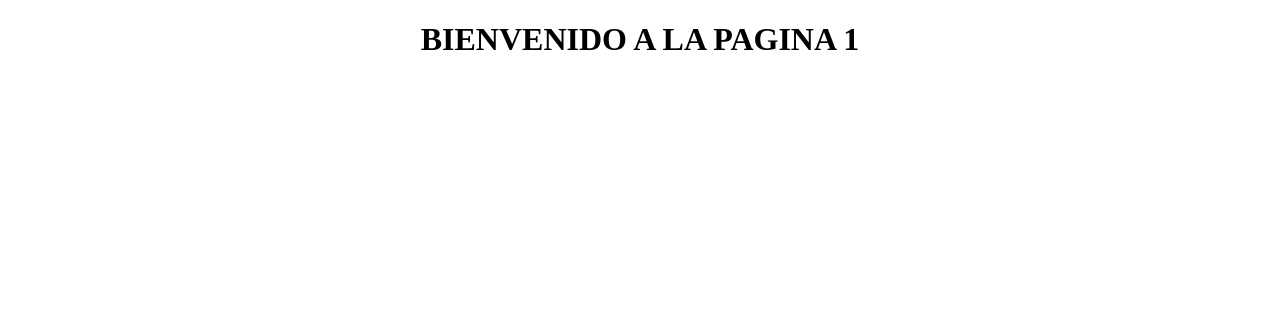
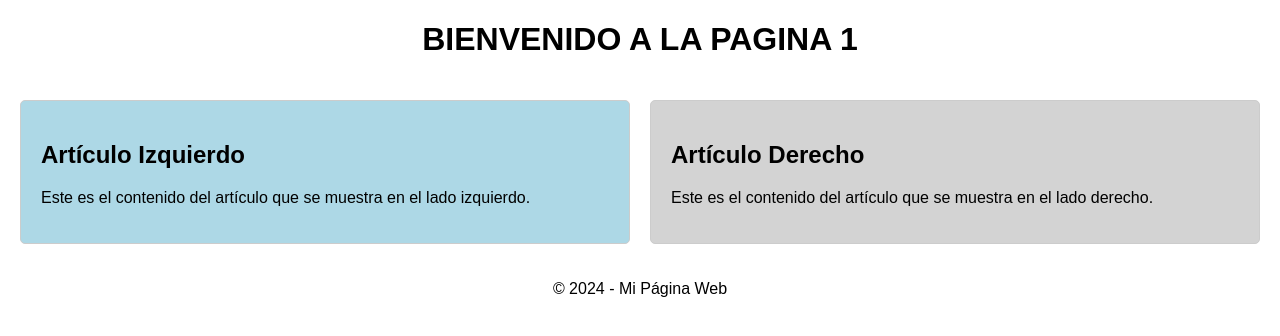
Before and after one commit to Lucakuuuu/TunelHincado-Riegomat, a plain HTML site: page pagina1.html in a window 1280 px wide. Drawn offline with Linux system fonts and the light colour scheme.

Commit message:
Implementación de HTML5 en la pagina 1

```diff
--- a/pagina1.html
+++ b/pagina1.html
@@ -4,8 +4,50 @@
     <meta charset="UTF-8">
     <meta name="viewport" content="width=device-width, initial-scale=1.0">
     <title>PAGINA 1</title>
+    <style>
+        body {
+            margin: 0;
+            font-family: Arial, sans-serif;
+        }
+
+        .main-container {
+            display: flex;
+            justify-content: space-between;
+            padding: 20px;
+            gap: 20px;
+        }
+
+        article {
+            flex: 1;
+            padding: 20px;
+            background-color: lightgray;
+            border: 1px solid #ccc;
+            border-radius: 5px;
+        }
+
+        article:nth-child(odd) {
+            background-color: lightblue;
+        }
+    </style>
 </head>
 <body>
-    <h1 style="text-align: center;">BIENVENIDO A LA PAGINA 1</h1>
+    <header>
+        <h1 style="text-align: center;">BIENVENIDO A LA PAGINA 1</h1>
+    </header>
+
+    <main class="main-container">
+        <article>
+            <h2>Artículo Izquierdo</h2>
+            <p>Este es el contenido del artículo que se muestra en el lado izquierdo.</p>
+        </article>
+        <article>
+            <h2>Artículo Derecho</h2>
+            <p>Este es el contenido del artículo que se muestra en el lado derecho.</p>
+        </article>
+    </main>
+
+    <footer>
+        <p style="text-align: center;">© 2024 - Mi Página Web</p>
+    </footer>
 </body>
 </html>
```
Also changed, not shown: index.html (+1 -2 lines).
